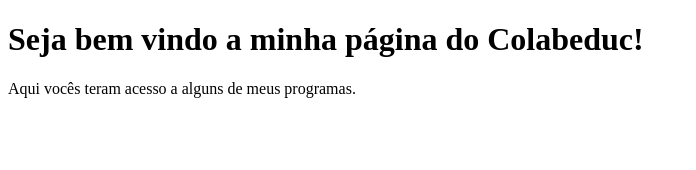
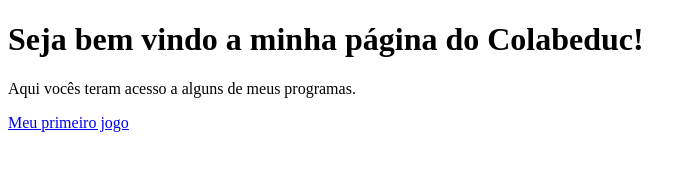
Before and after one commit to jpedrows/jpedrows.github.io, a plain HTML site: page index.html in a window 1280 px wide. Shown: the whole page, without its empty margins (0-696 px from the left). Drawn offline with Linux system fonts and the light colour scheme.

Commit message:
Update index.html

```diff
--- a/index.html
+++ b/index.html
@@ -8,5 +8,6 @@
 <h1>Seja bem vindo a minha página do Colabeduc!</h1>
 <p>Aqui vocês teram acesso a alguns de meus programas.</p>
 
+  <a href="https://jpedrows.github.io/Para-Entender-a-Terra/">Meu primeiro jogo</a>
 </body>
 </html>
```
